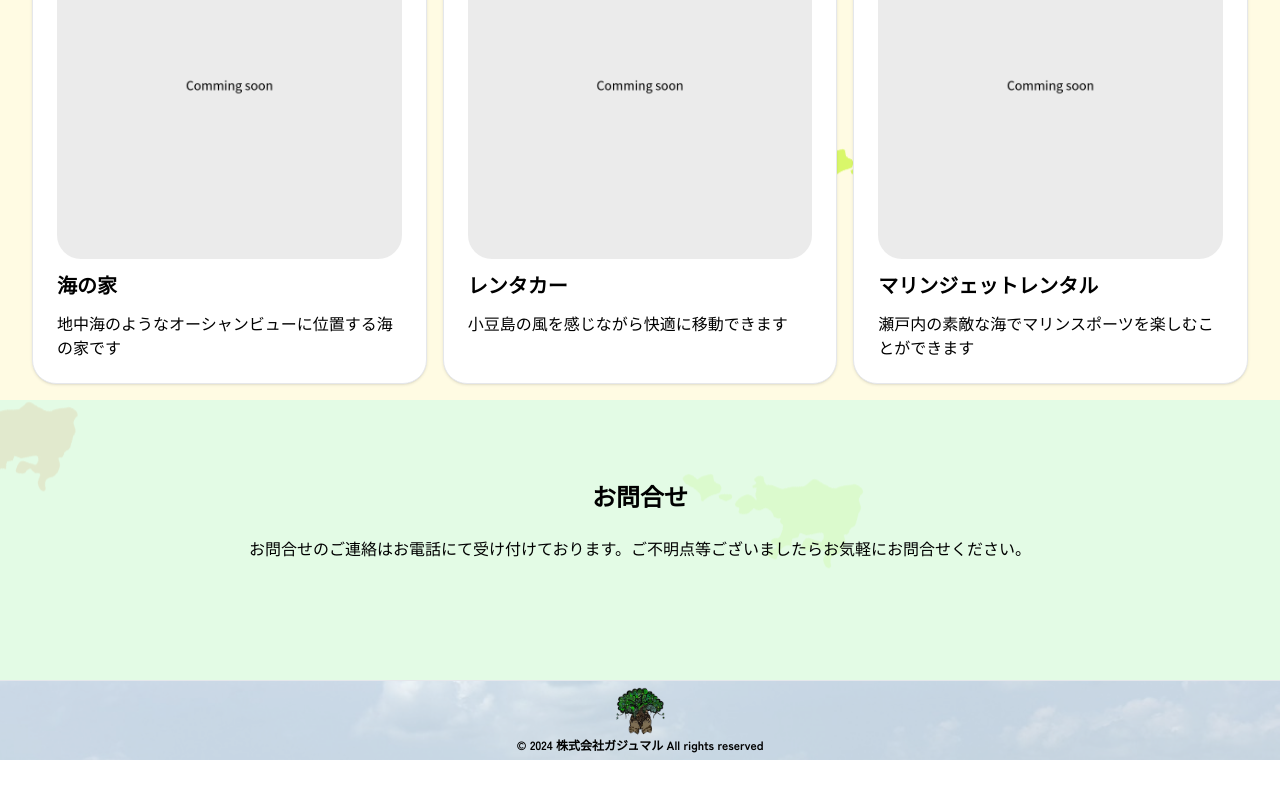
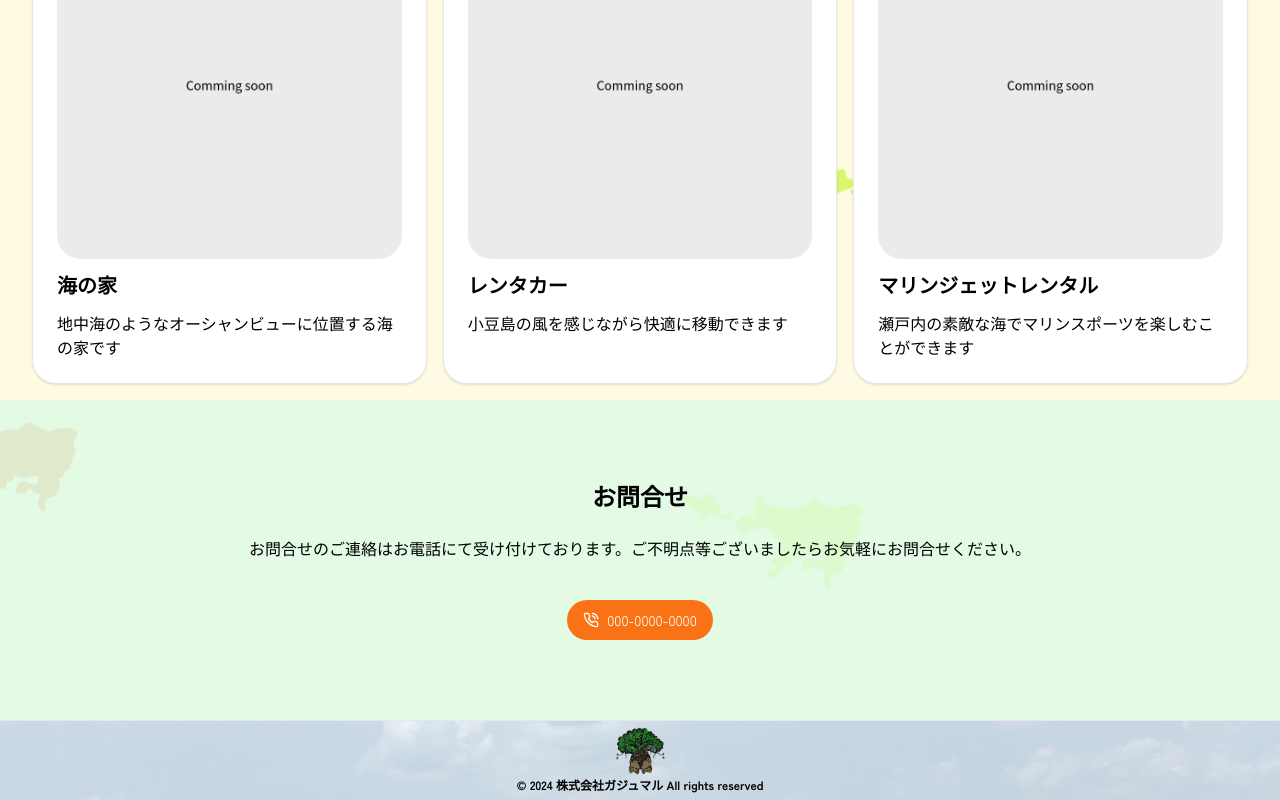
Before and after one commit to olivemochi23/gajumaru-site, a Next.js app: page / in a window 1280 px wide. Shown: the part 1867-2667 px from the top of the page. Before the commit the page ends 2627 px from the top, so only its background shows below. Built offline with nearby package versions, Linux system fonts and the light colour scheme; a web font is replaced by a local one.

Commit message:
error solve

```diff
--- a/app/components/contact.tsx
+++ b/app/components/contact.tsx
@@ -20,7 +20,7 @@ export default function Contact() {
       className="relative px-4 sm:px-6 lg:px-8 flex flex-col justify-center items-center bg-center bg-no-repeat bg-cover"
       style={{}}
     >
-
+      <ButtonWithIcon /> {/* この行を追加 */}
     </Section>
   );
 }
```
